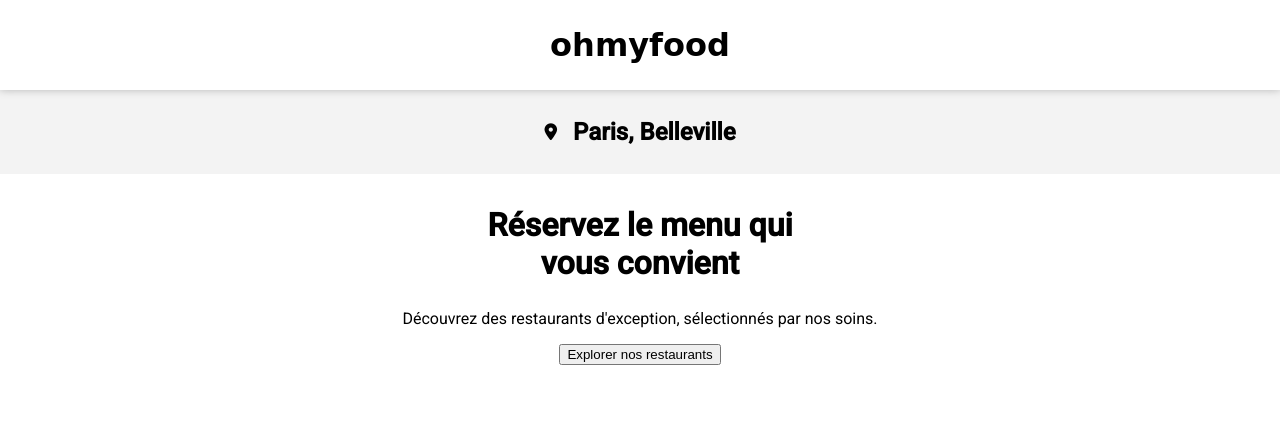
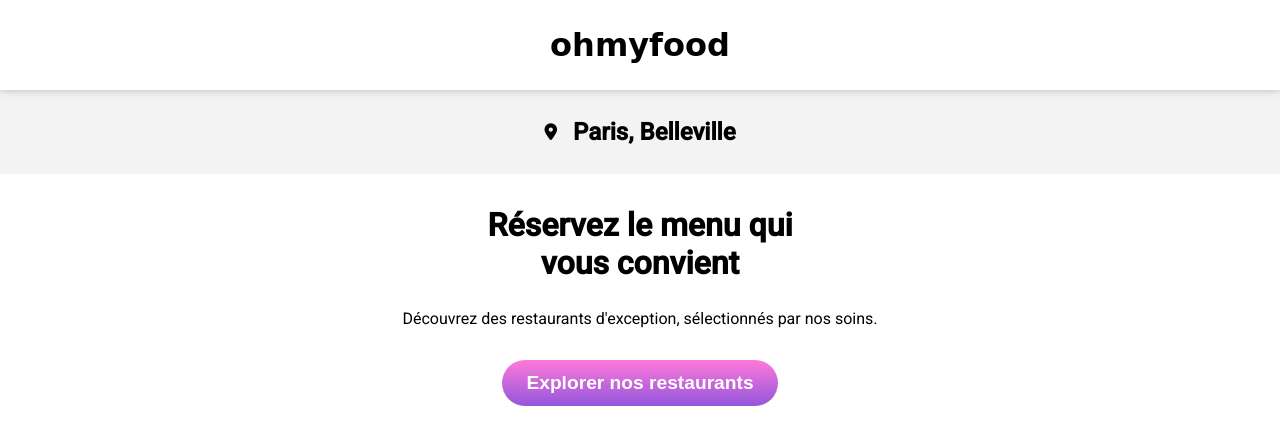
Before and after one commit to Degorce-dumasmarilyn/DD-ohmyfood, a plain HTML site: page index.html in a window 1280 px wide. Drawn offline with Linux system fonts and the light colour scheme; a web font is replaced by a local one.

Commit message:
explorer and gradient

```diff
--- a/style.css
+++ b/style.css
@@ -47,3 +47,22 @@ main .city i{
     font-size: 1rem;
 }
 /*bouton*/
+
+.explorer button{
+    border: 0;
+    padding: 0.75rem 1.5rem;
+    border-radius: 100px;
+    background-image: linear-gradient(#FF79DA,#9356DC);
+    font-weight: 600;
+    font-size: 1.2rem;
+    color: #fff;
+    box-shadow: 0.25em 0.25rem 10px;
+    cursor: pointer;
+    transition:transform 200ms;
+    margin-top: 1rem;
+
+}
+.explorer button:hover{
+    transform: scale(1.02);
+    opacity:0.9;
+}
```
Also changed, not shown: index.html (+4 -2 lines).
